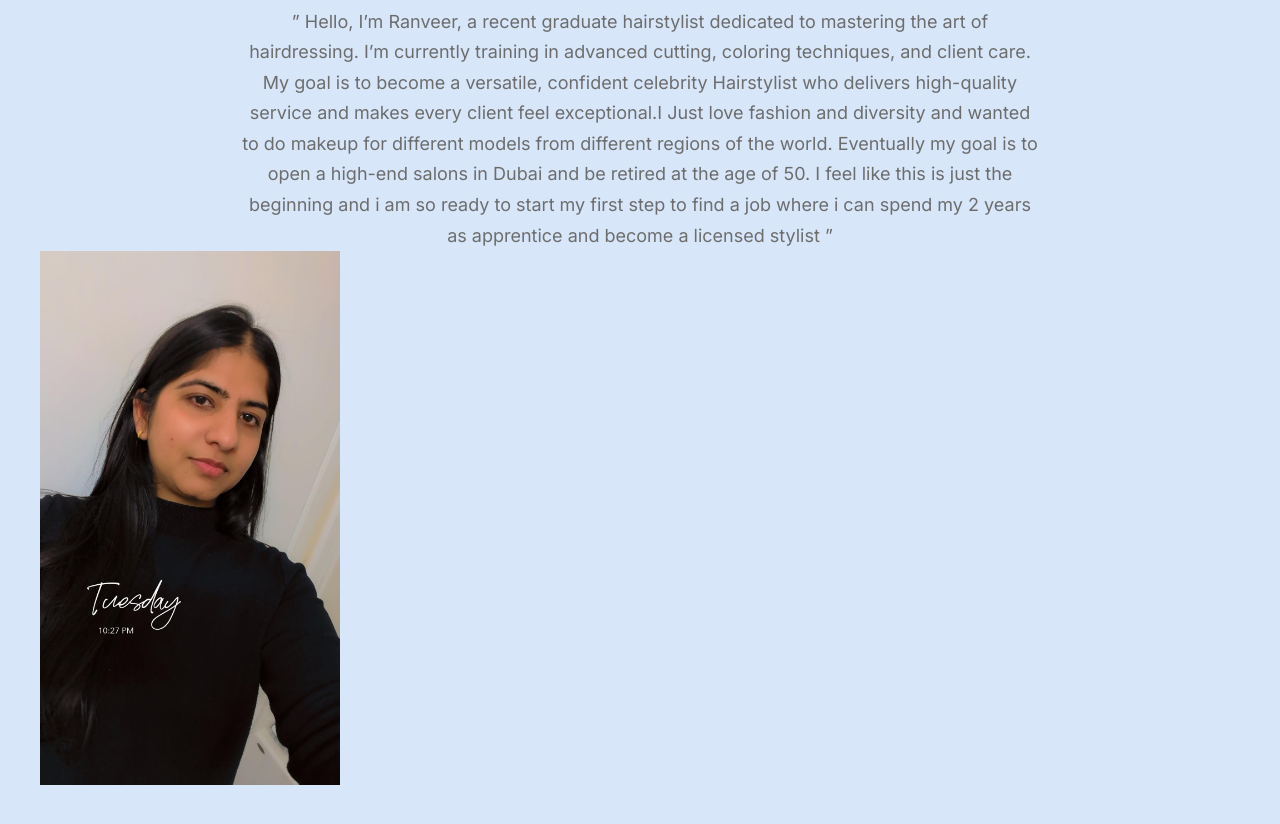
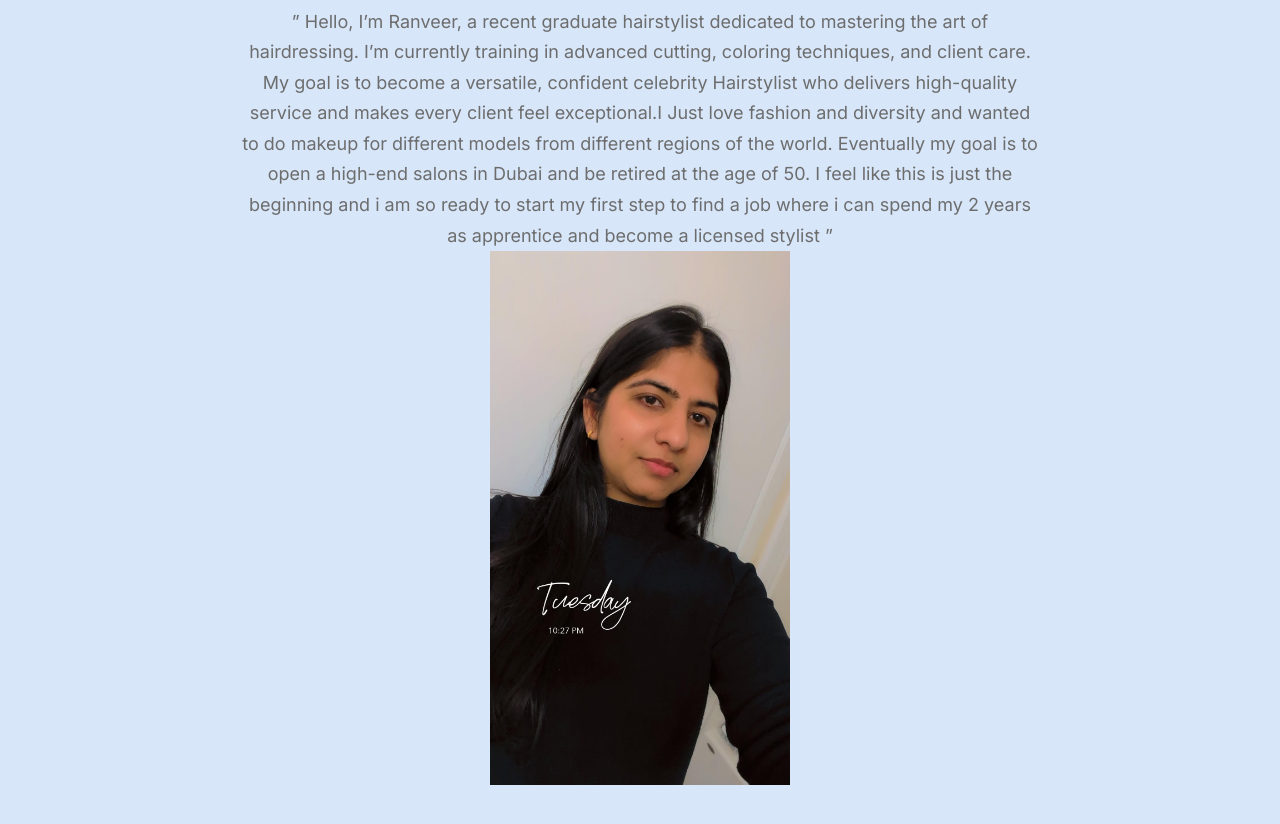
Before and after one commit to ranveerfdk1997/rootshootportfolio, a plain HTML site: page index.html in a window 1280 px wide. Shown: the part 272-1096 px from the top of the page. Drawn offline with nearby package versions, Linux system fonts and the light colour scheme.

Commit message:
Update index.html
image center

```diff
--- a/index.html
+++ b/index.html
@@ -33,7 +33,9 @@
     <h2 class="section-title">INTRODUCTION AND MY CARREER OBJECTIVE</h2>
         <p class="fade-in">” Hello, I’m Ranveer, a recent graduate hairstylist dedicated to mastering the art of hairdressing. I’m currently training in advanced cutting, coloring techniques, and client care. My goal is to become a versatile, confident celebrity Hairstylist who delivers high-quality service and makes every client feel exceptional.I Just love fashion and diversity and wanted to do makeup for different models from different regions of the world. Eventually my goal is to open a high-end salons in Dubai and be retired at the age of 50. I feel like this is just the beginning and i am so ready to start my first step to find a job where i can spend my 2 years as apprentice and become a licensed stylist ”
         </p>
-		 <img src="myimage.jpg"  <img src="image.jpg" width="300">
+		<div style="text-align: center;">
+    <img src="myimage.jpg" width="300" alt="Image">
+</div>
     </section>
 	 <section id="about" class="about">
         <h2 class="section-title">WORK HISTORY</h2>
```
